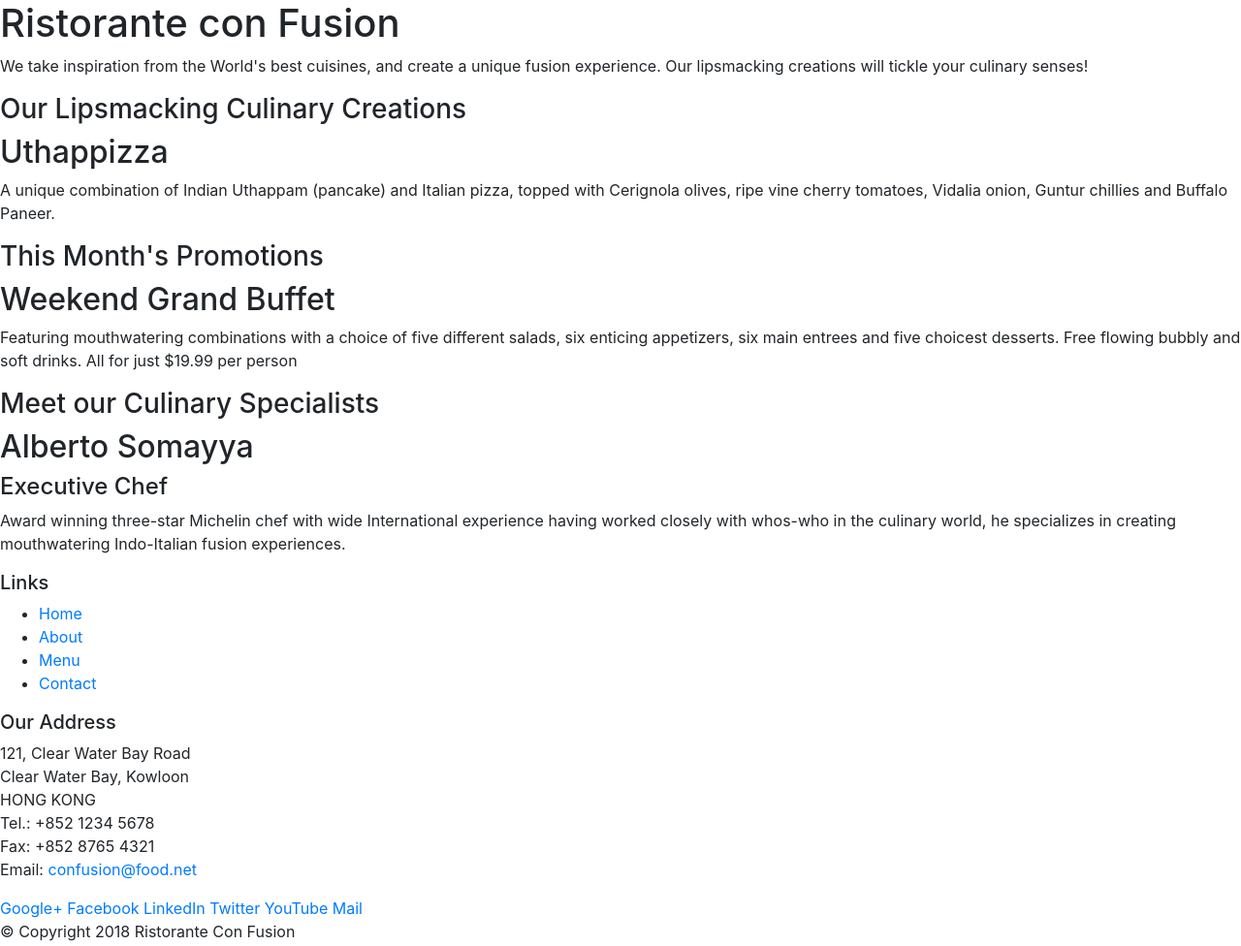
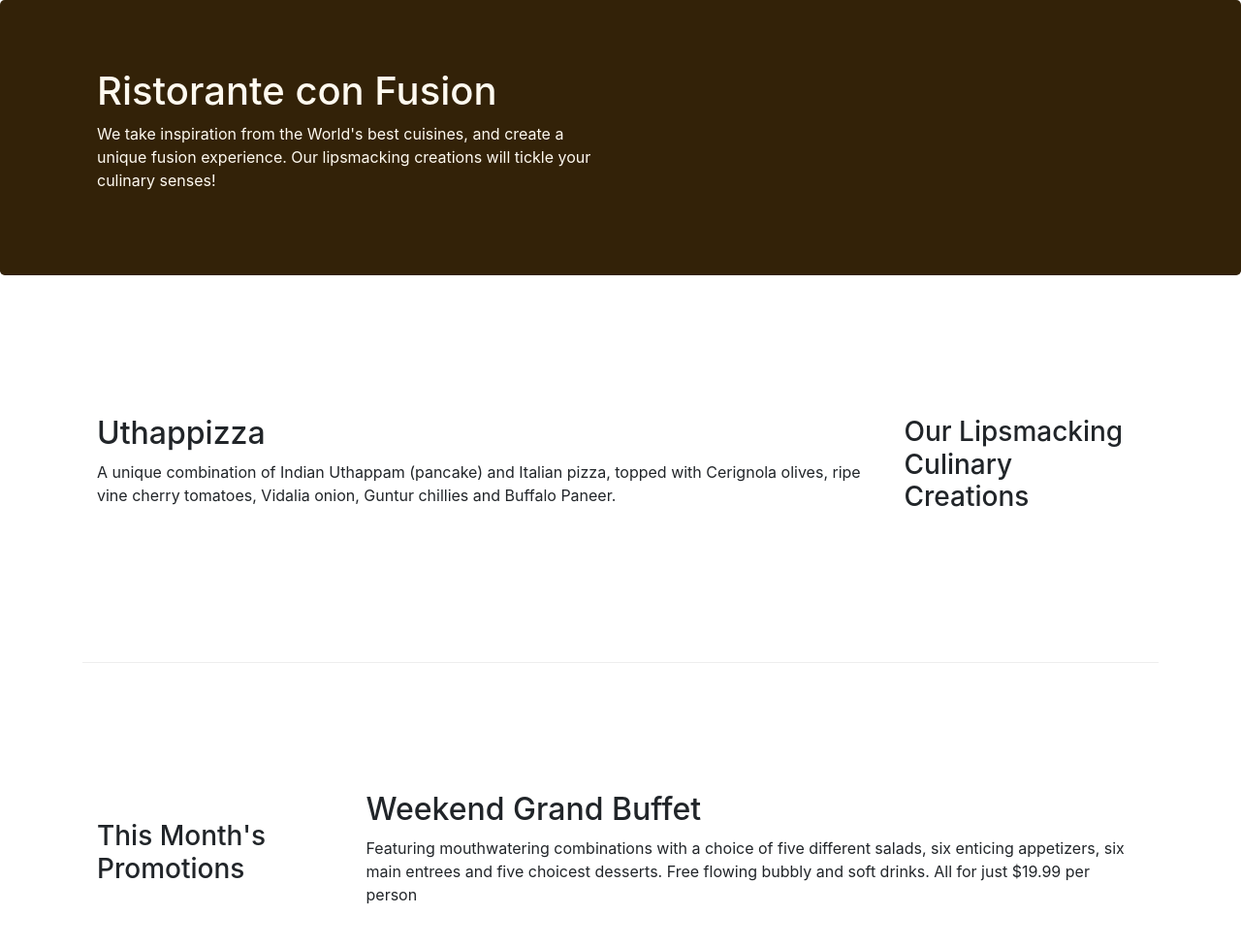
Before and after one commit to haosida123/coursera_full_stack_exercise, a website: page index.html in a window 1280 px wide. Shown: the top 976 px of the page at 97% size. Drawn offline with nearby package versions, Linux system fonts and the light colour scheme.

Commit message:
bootstrap gird

```diff
--- /dev/null
+++ b/css/styles.css
@@ -0,0 +1,30 @@
+.row-header {
+    margin: 0px auto;
+    padding: 0px auto;
+}
+
+.row-content {
+    margin: 0px auto;
+    padding: 50px 0px 50px 0px;
+    border-bottom: 1px ridge;
+    min-height: 400px;
+}
+
+.footer {
+    background-color: #c8e0e4;
+    margin: 0px;
+    padding: 20px 0px 20px 0px;
+}
+
+.jumbotron {
+    padding: 70px 30px 70px 30px;
+    margin: 0px auto;
+    background: #332208;
+    color: floralwhite;
+}
+
+.address {
+    font-size: 80%;
+    margin: 0px;
+    color: #0f0f0f;
+}
--- a/index.html
+++ b/index.html
@@ -9,51 +9,52 @@
 
     <!-- Bootstrap CSS -->
     <link rel="stylesheet" href="node_modules/bootstrap/dist/css/bootstrap.min.css">
+    <link rel="stylesheet" href="css/styles.css">
     <title>Ristorante Con Fusion</title>
 </head>
 
 <body>
 
-    <header>
-        <div>
-            <div>
-                <div>
+    <header class='jumbotron'>
+        <div class='container'>
+            <div class='row row-header'>
+                <div class='col-12 col-sm-6'>
                     <h1>Ristorante con Fusion</h1>
                     <p>We take inspiration from the World's best cuisines, and create a unique fusion experience. Our lipsmacking creations will tickle your culinary senses!</p>
                 </div>
-                <div>
+                <div class='col-12 col-sm-6'>
                 </div>
             </div>
         </div>
     </header>
 
-    <div>
-        <div>
-            <div>
+    <div class='container'>
+        <div class='row row-content align-items-center'>
+            <div class='col-12 col-sm-4 order-sm-last col-md-3'>
                 <h3>Our Lipsmacking Culinary Creations</h3>
             </div>
-            <div>
+            <div class="col col-sm order-sm-first col-md">
                 <h2>Uthappizza</h2>
                 <p>A unique combination of Indian Uthappam (pancake) and Italian pizza, topped with Cerignola olives, ripe vine cherry tomatoes, Vidalia onion, Guntur chillies and Buffalo Paneer.</p>
             </div>
         </div>
 
 
-        <div>
-            <div>
+        <div class='row row-content align-items-center'>
+            <div class='col-12 col-sm-4 col-md-3'>
                 <h3>This Month's Promotions</h3>
             </div>
-            <div>
+            <div class="col col-sm col-md">
                 <h2>Weekend Grand Buffet</h2>
                 <p>Featuring mouthwatering combinations with a choice of five different salads, six enticing appetizers, six main entrees and five choicest desserts. Free flowing bubbly and soft drinks. All for just $19.99 per person </p>
             </div>
         </div>
 
-        <div>
-            <div>
+        <div class='row row-content align-items-center'>
+            <div class='col-12 col-sm-4 order-sm-last col-md-3'>
                 <h3>Meet our Culinary Specialists</h3>
             </div>
-            <div>
+            <div class="col col-sm order-sm-first col-md">
                 <h2>Alberto Somayya</h2>
                 <h4>Executive Chef</h4>
                 <p>Award winning three-star Michelin chef with wide International experience having worked closely with whos-who in the culinary world, he specializes in creating mouthwatering Indo-Italian fusion experiences. </p>
@@ -61,19 +62,19 @@
         </div>
     </div>
 
-    <footer>
-        <div>
-            <div>
-                <div>
+    <footer class='footer'>
+        <div class='container'>
+            <div class='row'>
+                <div class="col-4 offset-1 col-sm-2">
                     <h5>Links</h5>
-                    <ul>
+                    <ul class="list-unstyled">
                         <li><a href="#">Home</a></li>
                         <li><a href="#">About</a></li>
                         <li><a href="#">Menu</a></li>
                         <li><a href="#">Contact</a></li>
                     </ul>
                 </div>
-                <div>
+                <div class="col-7 col-sm-5 address">
                     <h5>Our Address</h5>
                     <address>
 		              121, Clear Water Bay Road<br>
@@ -84,8 +85,8 @@
 		              Email: <a href="mailto:confusion@food.net">confusion@food.net</a>
 		           </address>
                 </div>
-                <div>
-                    <div>
+                <div class="col-12 col-sm-4 align-self-center">
+                    <div class="text-center">
                         <a href="http://google.com/+">Google+</a>
                         <a href="http://www.facebook.com/profile.php?id=">Facebook</a>
                         <a href="http://www.linkedin.com/in/">LinkedIn</a>
@@ -95,8 +96,8 @@
                     </div>
                 </div>
            </div>
-           <div>
-                <div>
+           <div class='row justify-content-center'>
+                <div class="col-auto">
                     <p>© Copyright 2018 Ristorante Con Fusion</p>
                 </div>
            </div>
```
